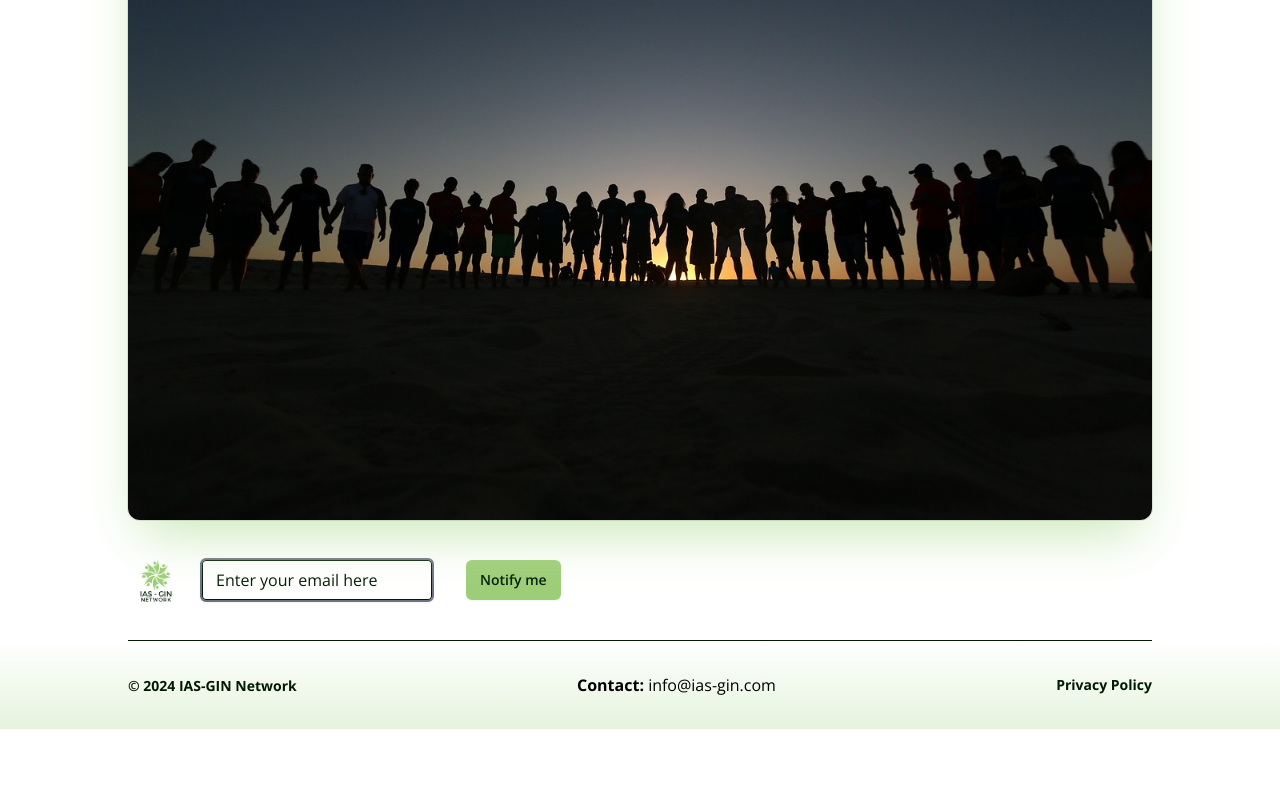
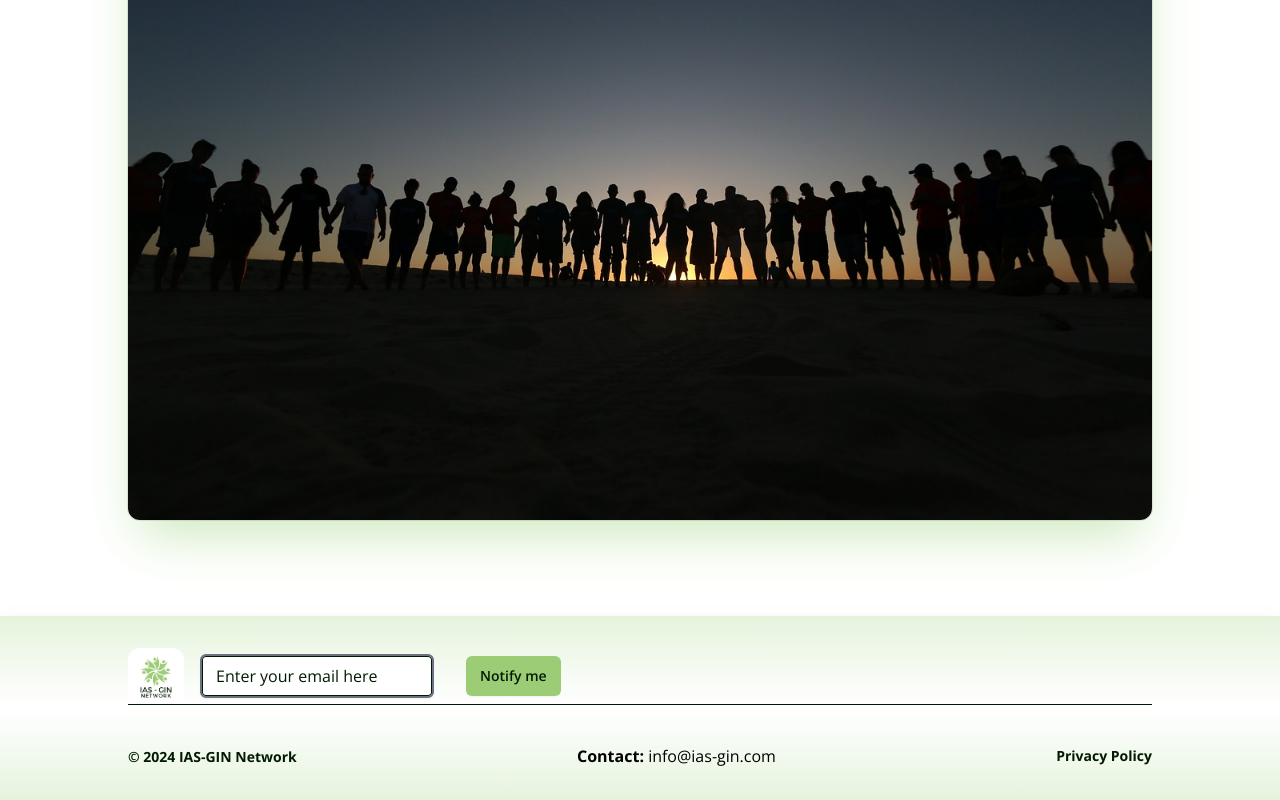
Before and after one commit to Ed-TheVisionMaker/green-ig-ias-network, a Next.js app: page / in a window 1280 px wide. Shown: the part 2102-2902 px from the top of the page. Before the commit the page ends 2831 px from the top, so only its background shows below. Built offline with nearby package versions, Linux system fonts and the light colour scheme; a web font is replaced by a local one.

Commit message:
style: amended footer spacing and added box shadow

```diff
--- a/components/Footer/index.tsx
+++ b/components/Footer/index.tsx
@@ -5,8 +5,8 @@ import WaitlistButton from '../WaitlistButton';
 
 const Footer = () => {
   return (
-    <footer className='flex flex-col font-open-sans w-full h-24 mt-8'>
-      <div className='flex items-center mb-8'>
+    <footer className='flex flex-col font-open-sans w-full mt-24 shadow-xl shadow-ginBlack'>
+      <div className='flex items-center pt-8 bg-gradient-to-b from-teaGreen/50 to-ginWhite'>
         <div className='ml-32 rounded-xl w-max'>
           <img
             className='h-14 rounded-xl'
@@ -17,7 +17,7 @@ const Footer = () => {
         <WaitlistInput className=' min-w-0 rounded-md  border-2 px-3.5 py-2 ml-4 placeholder:text-ginBlack text-ginBlack shadow-sm ring-1 ring-inset ring-ginBlack focus:ring focus:ring-inset focus:ring-darkGreen focus:border-transparent' />
         <WaitlistButton className='flex-none rounded-md bg-pistachio px-3.5 py-2.5 ml-8 text-sm font-semibold text-ginBlack placeholder:text-ginBlack shadow-sm focus-visible:outline focus-visible:outline-2 focus-visible:outline-offset-2 focus-visible:outline-white' />
       </div>
-      <div className='h-24 mx-32 border-t border-ginBlack'></div>
+      <div className='h-2 mx-32 border-t border-ginBlack'></div>
       <div className='flex items-center justify-between py-8 bg-gradient-to-t from-teaGreen/50 to-ginWhite'>
         <div>
           <b className='text-sm text-ginBlack pl-32'>
```
